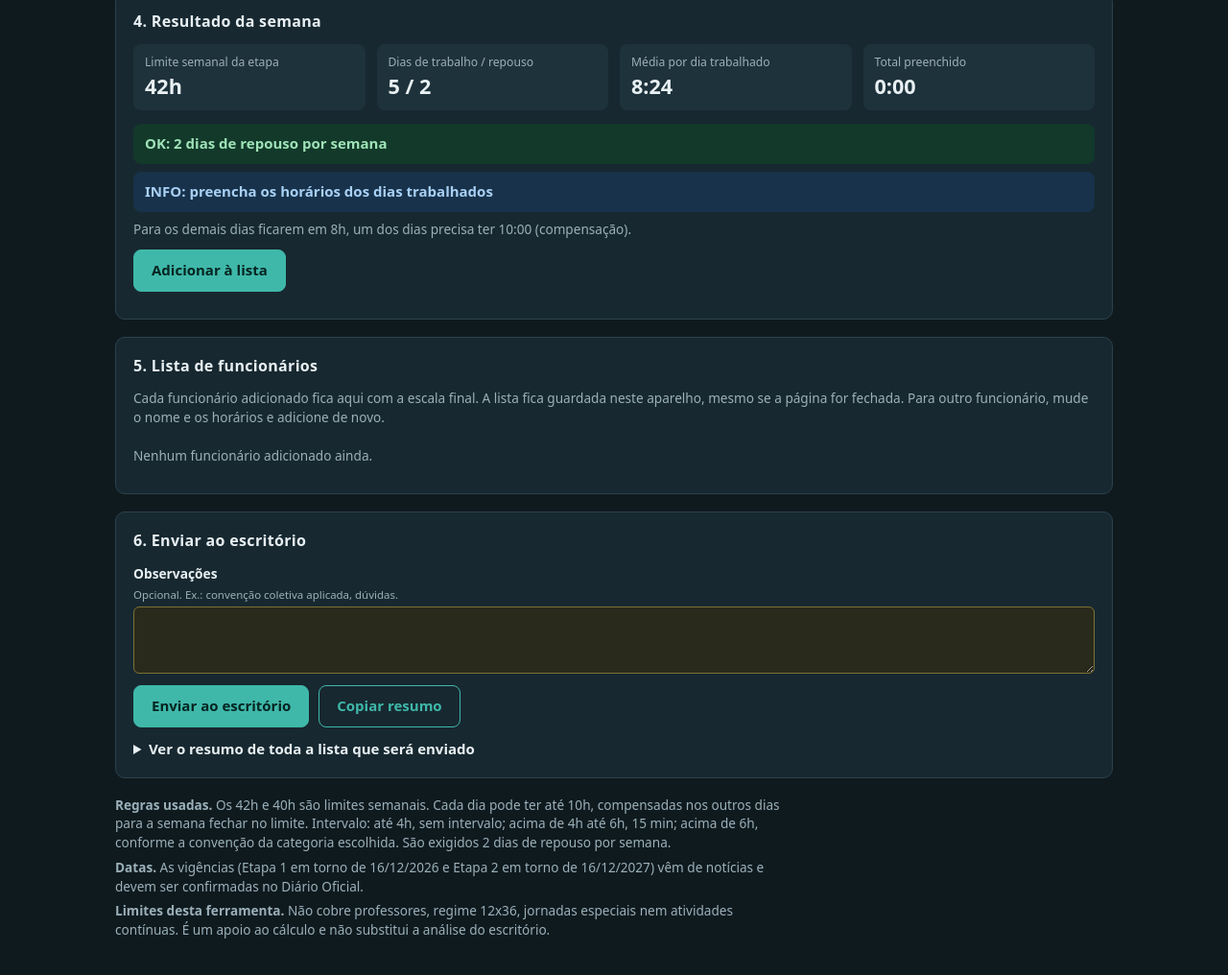
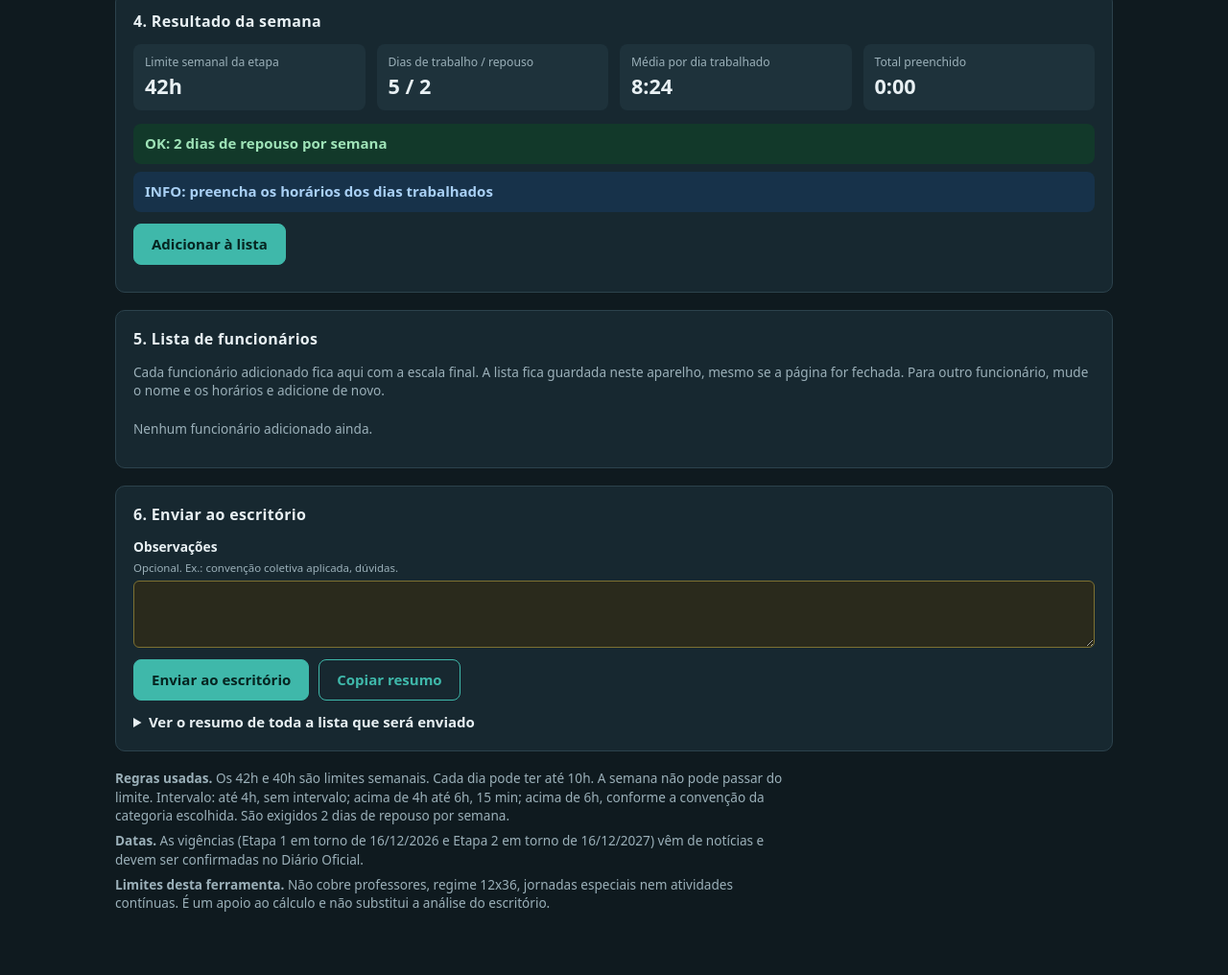
Before and after one commit to bianca-bnv/calculadora-5x2, a plain HTML site: page index.html in a window 1280 px wide. Shown: the part 1229-2245 px from the top of the page at 96% size. Drawn offline with Linux system fonts and the light colour scheme.

Commit message:
Add files via upload

```diff
--- a/index.html
+++ b/index.html
@@ -199,7 +199,6 @@ details textarea { margin-top: 8px; min-height: 160px; font: 12px/1.4 ui-monospa
   </div>
   <div id="b-rest" class="banner" role="status"></div>
   <div id="b-conf" class="banner" role="status"></div>
-  <div id="b-minlong" class="notes" style="margin-top:8px"></div>
   <div class="actions">
     <button type="button" class="primary" id="btn-add">Adicionar à lista</button>
     <button type="button" class="secondary" id="btn-cancel" hidden>Cancelar edição</button>
@@ -231,7 +230,7 @@ details textarea { margin-top: 8px; min-height: 160px; font: 12px/1.4 ui-monospa
 </section>
 
 <section class="notes" aria-label="Regras e avisos">
-  <p><b>Regras usadas.</b> Os 42h e 40h são limites semanais. Cada dia pode ter até 10h, compensadas nos outros dias para a semana fechar no limite. Intervalo: até 4h, sem intervalo; acima de 4h até 6h, 15 min; acima de 6h, conforme a convenção da categoria escolhida. São exigidos 2 dias de repouso por semana.</p>
+  <p><b>Regras usadas.</b> Os 42h e 40h são limites semanais. Cada dia pode ter até 10h. A semana não pode passar do limite. Intervalo: até 4h, sem intervalo; acima de 4h até 6h, 15 min; acima de 6h, conforme a convenção da categoria escolhida. São exigidos 2 dias de repouso por semana.</p>
   <p><b>Datas.</b> As vigências (Etapa 1 em torno de 16/12/2026 e Etapa 2 em torno de 16/12/2027) vêm de notícias e devem ser confirmadas no Diário Oficial.</p>
   <p><b>Limites desta ferramenta.</b> Não cobre professores, regime 12x36, jornadas especiais nem atividades contínuas. É um apoio ao cálculo e não substitui a análise do escritório.</p>
 </section>
@@ -695,10 +694,6 @@ function update() {
   br.textContent = o.restAlert === "OK" ? "OK: " + o.rest + " dias de repouso por semana" : o.restAlert;
   br.className = "banner " + levelOf(o.restAlert);
   var bc = $("b-conf"); bc.textContent = o.conf; bc.className = "banner " + levelOf(o.conf);
-  var bm = $("b-minlong");
-  if (o.minlong === null) bm.textContent = "";
-  else if (o.minlong > MAX_MIN) bm.textContent = "Com " + o.n + " dias, nem um dia de 10h permite que os demais fiquem em 8h.";
-  else bm.textContent = "Para os demais dias ficarem em 8h, um dos dias precisa ter " + fHM(o.minlong) + " (compensação).";
   DK.forEach(function (k, i) {
     var d = o.days[i], row = $("row_" + k), on = st.works[i];
     row.className = "row day" + (on ? "" : " off");
```
